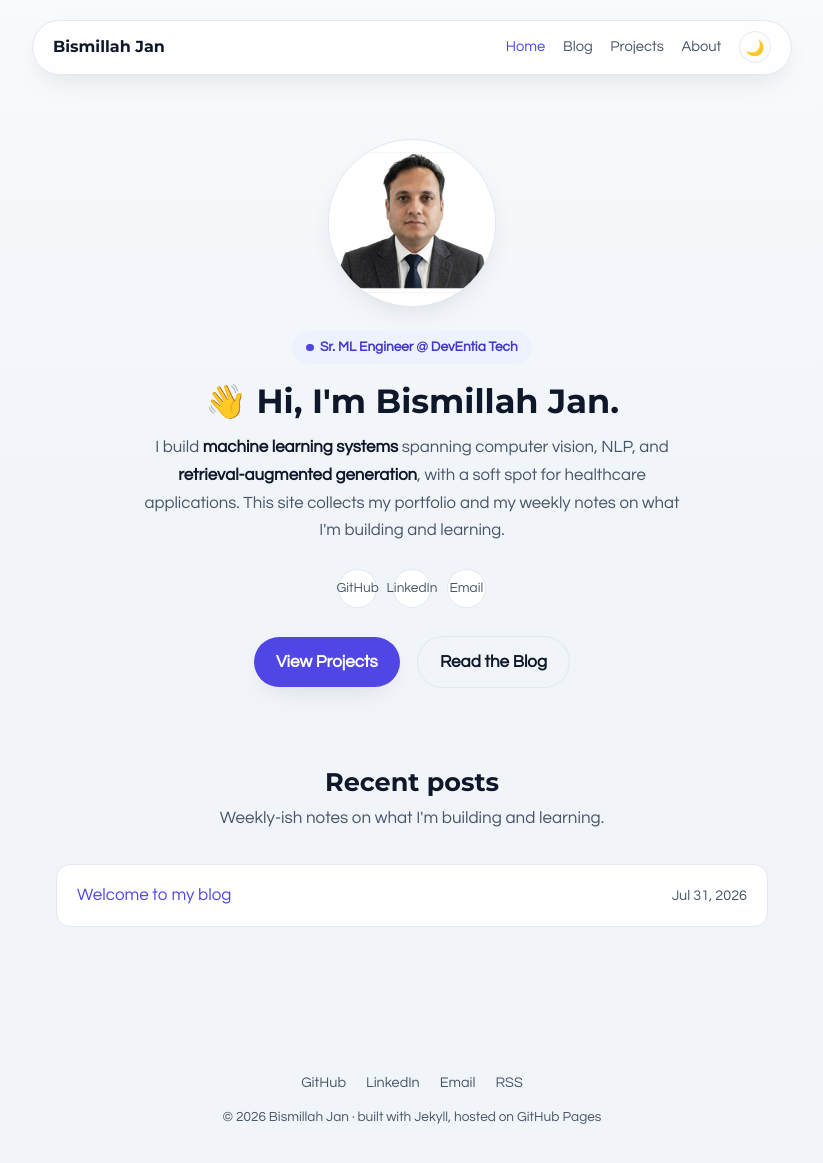
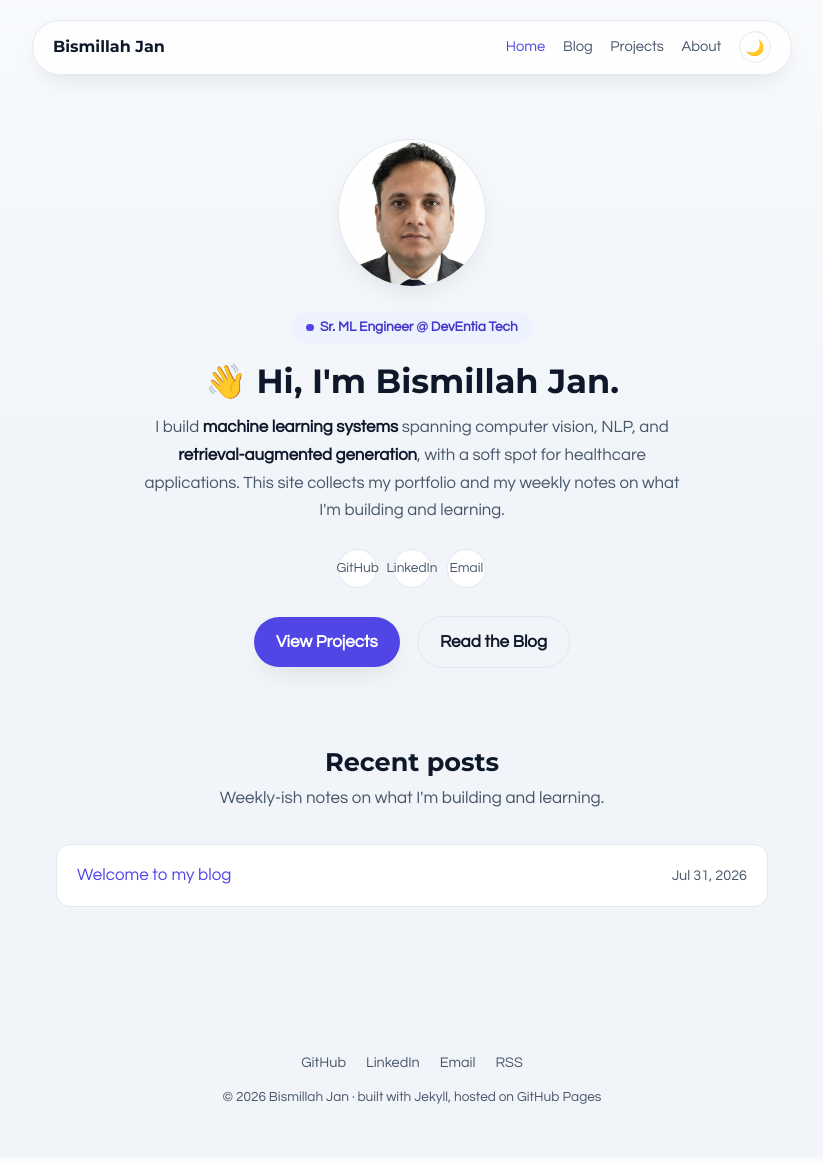
Before and after one commit to Bismillah-Jan/bismillah-jan.github.io, a Jekyll site: the page built from index.html, in a window 1280 px wide and 1177 px high. Shown: the top 1163 px of the window, without its empty margins (228-1051 px from the left). Built offline with Jekyll 4.4.1, drawn with Linux system fonts in a browser that asks for light colours.

Commit message:
Re-crop avatar to a centered square, zoomed to fit the circle cleanly
Previous crop was a wide rectangle fit with object-fit: contain,
which let the circular mask clip the corners near the top of the
head and bottom of the shoulders. Cropped a proper square from the
high-res source centered on the face with even padding, and switched
to object-fit: cover so it fills the circle without odd cut-offs.
Slightly reduced the hero avatar size to match.

```diff
--- a/assets/css/style.scss
+++ b/assets/css/style.scss
@@ -167,15 +167,16 @@ main.wrap {
   width: 120px;
   height: 120px;
   border-radius: 50%;
-  object-fit: contain;
+  object-fit: cover;
+  object-position: center;
   background: #fff;
   border: 1px solid var(--border);
   box-shadow: var(--shadow);
   margin: 0 auto 1.25rem;
 }
 .avatar-hero {
-  width: 168px;
-  height: 168px;
+  width: 148px;
+  height: 148px;
   margin: 0 auto 1.5rem;
 }
 
```
Also changed, not shown: assets/images/profile.png.
